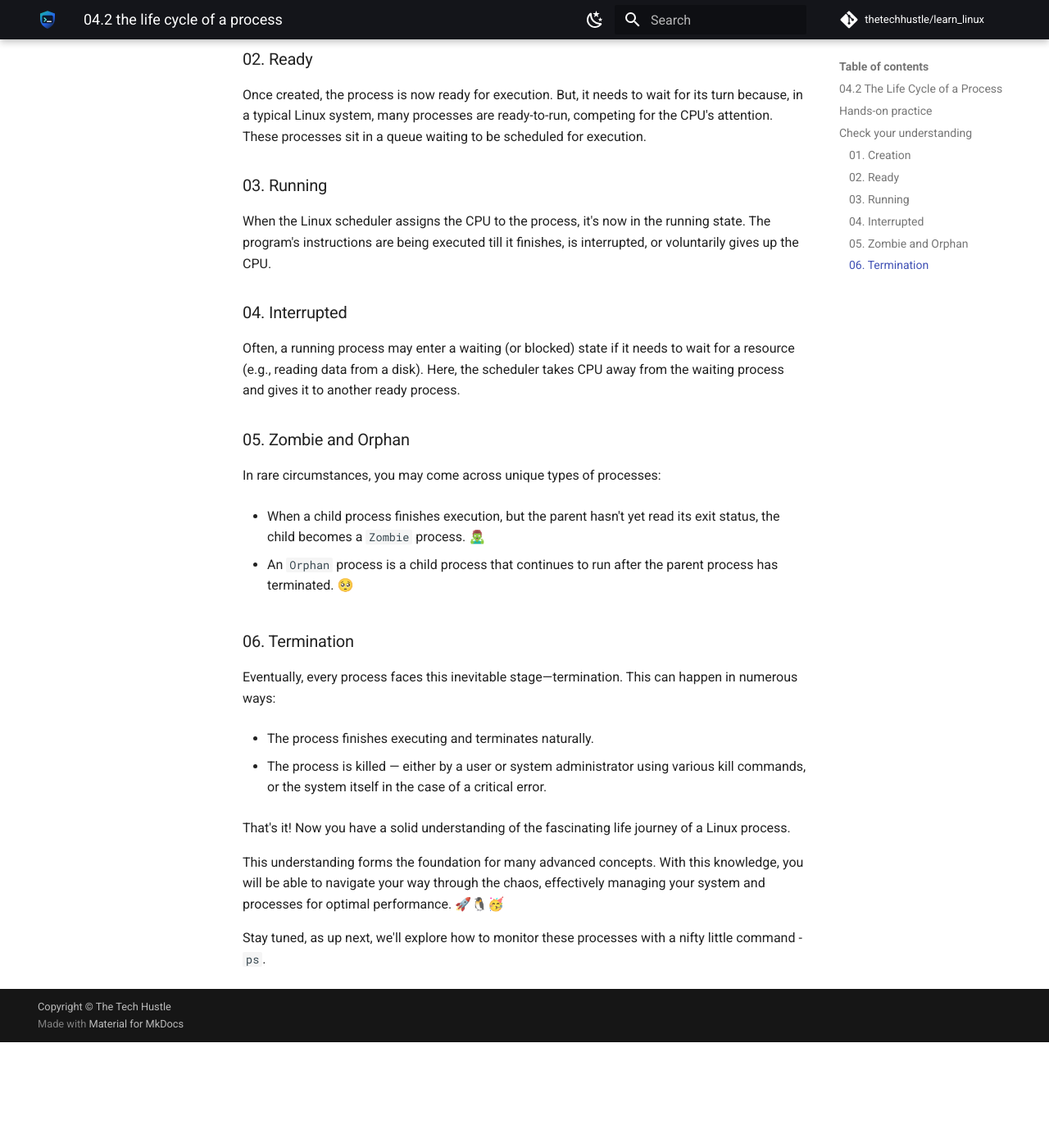
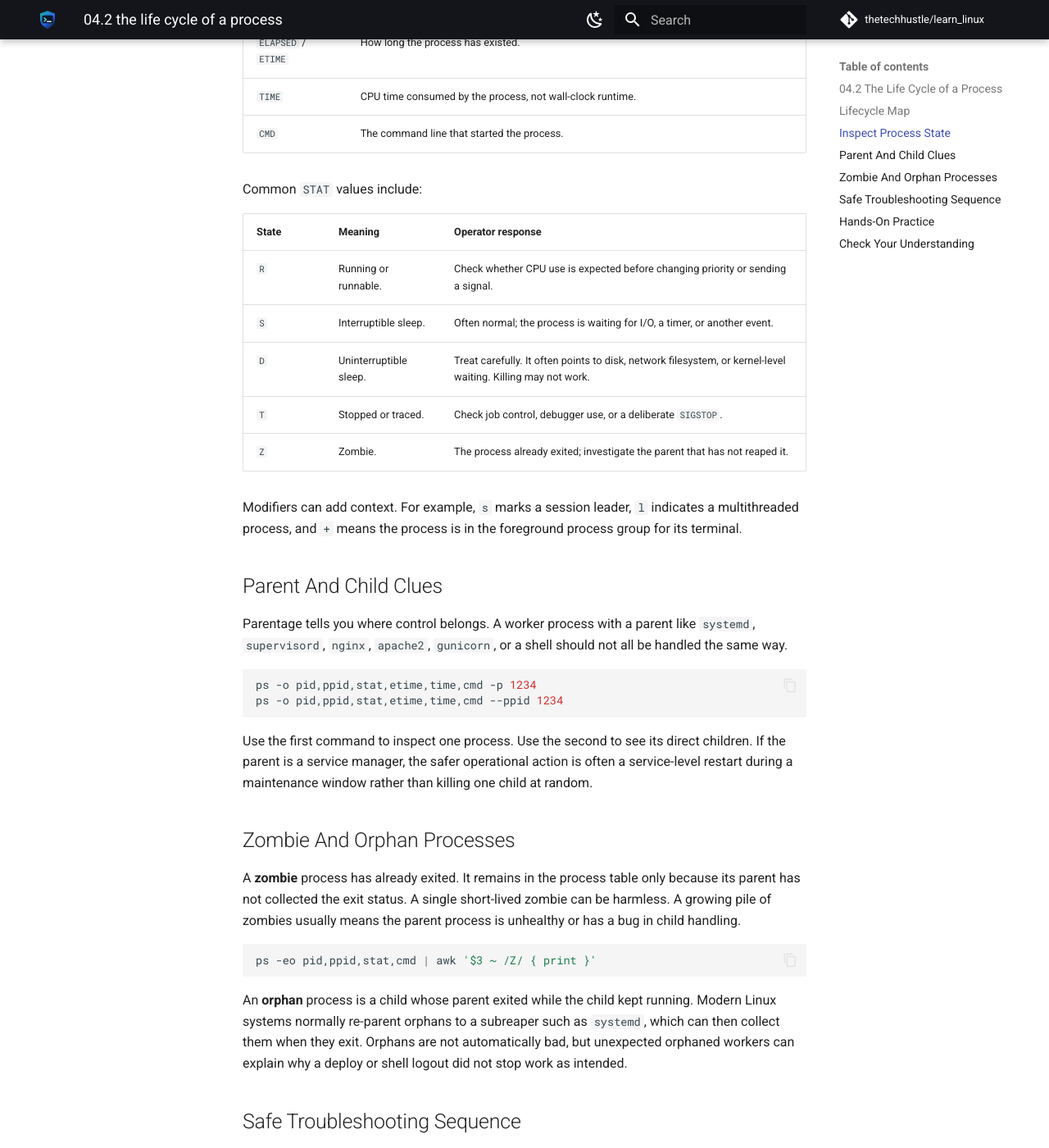
Before and after one commit to thetechhustle/learn_linux, an MkDocs documentation site: the page built from docs/lessons/04_process_control/04.2_the_life_cycle_of_a_process.md, in a window 1280 px wide and 1400 px high, scrolled down 1724 px. Shown: the whole window at 82% size. Built offline with MkDocs 1.6.1 and Material for MkDocs 9.7.7, drawn with Linux system fonts in a browser that asks for light colours; comment, search, counter and statistics services are not loaded; before the commit the page ends 2995 px from its top, so only the background shows below that; some of the changed text lies outside the part shown.

Commit message:
Improve Chapter 04 process lifecycle lesson (#23)
Co-authored-by: Jules Ai <jules@Juless-Air.ts.net lan>

````diff
--- a/docs/lessons/04_process_control/04.2_the_life_cycle_of_a_process.md
+++ b/docs/lessons/04_process_control/04.2_the_life_cycle_of_a_process.md
@@ -1,84 +1,155 @@
 ## 04.2 The Life Cycle of a Process
 
-
-
 !!! abstract "What you will learn"
-    - Explain where **04.2 The Life Cycle of a Process** fits in day-to-day Linux operations.
-    - Use current Linux tooling to inspect, change, and verify the relevant system behavior.
-    - Connect the concept to a real operational scenario: an API server where latency spikes because one process is consuming CPU.
+    - Describe how a Linux process moves from creation to exit.
+    - Use `ps` to inspect parent processes, process state, CPU time, and command names.
+    - Distinguish running, sleeping, stopped, zombie, and orphaned processes during troubleshooting.
+    - Decide when to observe, wait, signal, or escalate a process-control incident.
 
 !!! example "Field story"
-    Imagine an API server where latency spikes because one process is consuming CPU. Your job is not to memorize a command; it is to build a short evidence trail, choose a low-risk change, and prove whether the system improved.
+    An API server is slow after a deploy. One worker process is consuming CPU, another appears stuck, and a few short-lived children keep coming and going. Before killing anything, you need to know which processes are active work, which are waiting on I/O, and which are leftovers that point back to a parent-process problem.
 
 !!! success "Operator principle"
-    Collect process evidence before killing or renicing anything.
+    Process state is evidence. Confirm where a process is in its lifecycle before deciding whether to wait, trace, restart, or terminate it.
 
-## Hands-on practice
+A Linux process is not just a command name. It has a parent, an owner, a process ID, a state, resource counters, open files, signal handlers, and an exit status when it finishes. The lifecycle explains how those pieces change from process creation through cleanup.
 
-Run these on a disposable VM, container, or lab machine unless the lesson explicitly says otherwise.
+## Lifecycle Map
 
-1. Inspect the current state with a read-only command related to this topic.
-2. Save the command and output in a short lab note.
-3. Make one reversible change or simulate the change in a sandbox.
-4. Re-run the inspection and explain what changed.
+Most process investigations follow this path:
 
-## Check your understanding
+1. **Created:** A parent process calls `fork()` or `clone()` to create a child. The child inherits many attributes from the parent, including environment variables and open file descriptors.
+2. **Execed:** The child often calls `exec()` to replace its inherited program image with the command it is supposed to run.
+3. **Runnable or running:** The scheduler can place the process on a CPU when it is ready to run.
+4. **Sleeping or waiting:** The process is waiting for a resource such as disk I/O, network I/O, a timer, or a lock.
+5. **Stopped:** A signal or job-control action has paused the process.
+6. **Exited:** The process has finished or was terminated by a signal.
+7. **Reaped:** The parent collects the child's exit status. Until this happens, the child may appear as a zombie.
 
-- What evidence would tell you that this system is healthy?
-- What is the riskiest command in this lesson, and how would you make it safer?
-- How would you explain section 4.2 to a teammate during an incident handoff?
+## Inspect Process State
 
-
-Just as every living organism in the world undergoes a lifecycle, a process in Linux too passes through a predictable series of states from the moment of its creation to the termination. By understanding this lifecycle, you gain essential insight into how processes coexist and function within your Linux system. 🐣🌳💀
-
-### 01. Creation
-
-Every Linux process starts its life when it's born or created—this generally occurs for one of two reasons:
-
-- A parent process creates a new child process. This could be due to various reasons such as the need to perform a task in parallel or the necessity to execute a different program. In Linux, process creation is achieved via the `fork()` system call.
-
-- The system boots up, automatically running a set of processes known as daemons.
-
-When a process is created, it inherits most attributes from its parent process.
+Use `ps` to collect a compact view of the process tree and state:
 
 ```bash
-$ ps
-PID   PPID  CMD
-1001  1000  /bin/bash
-1002  1001  ps
+ps -eo pid,ppid,user,stat,etime,time,cmd --forest
 ```
-In the above, process `ps` with PID `1002` was created by the parent process `/bin/bash` with PID `1001`.
 
-### 02. Ready
+The most useful fields during an incident are:
 
-Once created, the process is now ready for execution. But, it needs to wait for its turn because, in a typical Linux system, many processes are ready-to-run, competing for the CPU's attention. These processes sit in a queue waiting to be scheduled for execution.
+| Field | Why it matters |
+| --- | --- |
+| `PID` | The process ID you use for focused inspection or signals. |
+| `PPID` | The parent process. This often identifies the service manager, shell, worker supervisor, or application master process. |
+| `USER` | The account that owns the process and its permissions. |
+| `STAT` | The process state plus modifiers. This is the fastest lifecycle clue. |
+| `ELAPSED` / `ETIME` | How long the process has existed. |
+| `TIME` | CPU time consumed by the process, not wall-clock runtime. |
+| `CMD` | The command line that started the process. |
 
-### 03. Running
+Common `STAT` values include:
 
-When the Linux scheduler assigns the CPU to the process, it's now in the running state. The program's instructions are being executed till it finishes, is interrupted, or voluntarily gives up the CPU.
+| State | Meaning | Operator response |
+| --- | --- | --- |
+| `R` | Running or runnable. | Check whether CPU use is expected before changing priority or sending a signal. |
+| `S` | Interruptible sleep. | Often normal; the process is waiting for I/O, a timer, or another event. |
+| `D` | Uninterruptible sleep. | Treat carefully. It often points to disk, network filesystem, or kernel-level waiting. Killing may not work. |
+| `T` | Stopped or traced. | Check job control, debugger use, or a deliberate `SIGSTOP`. |
+| `Z` | Zombie. | The process already exited; investigate the parent that has not reaped it. |
 
-### 04. Interrupted
+Modifiers can add context. For example, `s` marks a session leader, `l` indicates a multithreaded process, and `+` means the process is in the foreground process group for its terminal.
 
-Often, a running process may enter a waiting (or blocked) state if it needs to wait for a resource (e.g., reading data from a disk). Here, the scheduler takes CPU away from the waiting process and gives it to another ready process.
+## Parent And Child Clues
 
-### 05. Zombie and Orphan
+Parentage tells you where control belongs. A worker process with a parent like `systemd`, `supervisord`, `nginx`, `apache2`, `gunicorn`, or a shell should not all be handled the same way.
 
-In rare circumstances, you may come across unique types of processes:
+```bash
+ps -o pid,ppid,stat,etime,time,cmd -p 1234
+ps -o pid,ppid,stat,etime,time,cmd --ppid 1234
+```
 
-- When a child process finishes execution, but the parent hasn't yet read its exit status, the child becomes a `Zombie` process. 🧟‍♂️
+Use the first command to inspect one process. Use the second to see its direct children. If the parent is a service manager, the safer operational action is often a service-level restart during a maintenance window rather than killing one child at random.
 
-- An `Orphan` process is a child process that continues to run after the parent process has terminated. 🥺
+## Zombie And Orphan Processes
 
-### 06. Termination
+A **zombie** process has already exited. It remains in the process table only because its parent has not collected the exit status. A single short-lived zombie can be harmless. A growing pile of zombies usually means the parent process is unhealthy or has a bug in child handling.
 
-Eventually, every process faces this inevitable stage—termination. This can happen in numerous ways:
+```bash
+ps -eo pid,ppid,stat,cmd | awk '$3 ~ /Z/ { print }'
+```
 
-- The process finishes executing and terminates naturally.
+An **orphan** process is a child whose parent exited while the child kept running. Modern Linux systems normally re-parent orphans to a subreaper such as `systemd`, which can then collect them when they exit. Orphans are not automatically bad, but unexpected orphaned workers can explain why a deploy or shell logout did not stop work as intended.
 
-- The process is killed — either by a user or system administrator using various kill commands, or the system itself in the case of a critical error.
+## Safe Troubleshooting Sequence
 
-That's it! Now you have a solid understanding of the fascinating life journey of a Linux process.
+When a process looks suspicious, move from least invasive to most invasive:
 
-This understanding forms the foundation for many advanced concepts. With this knowledge, you will be able to navigate your way through the chaos, effectively managing your system and processes for optimal performance. 🚀🐧🥳
+1. Identify the process and its parent.
 
-Stay tuned, as up next, we'll explore how to monitor these processes with a nifty little command - `ps`.
+    ```bash
+    ps -o pid,ppid,user,stat,etime,time,cmd -p <PID>
+    ```
+
+2. Check whether the process is part of a managed service.
+
+    ```bash
+    systemctl status <service-name>
+    ```
+
+3. Inspect nearby processes before acting.
+
+    ```bash
+    ps -eo pid,ppid,user,stat,etime,time,cmd --forest | less
+    ```
+
+4. Prefer graceful signals when termination is justified.
+
+    ```bash
+    kill -TERM <PID>
+    ```
+
+5. Use `kill -KILL` only after you have evidence that graceful shutdown failed and you understand what cleanup the process may skip.
+
+!!! warning "Do not use `kill -9` as a first response"
+    `SIGKILL` gives a process no chance to flush buffers, release locks, remove temporary files, or close network sessions cleanly. It can be appropriate, but only after you have collected evidence and tried safer options.
+
+## Hands-On Practice
+
+Run these commands on a disposable VM, container, or lab machine.
+
+1. Start a long-running process in one terminal:
+
+    ```bash
+    sleep 300
+    ```
+
+2. In another terminal, find its lifecycle details:
+
+    ```bash
+    ps -o pid,ppid,user,stat,etime,time,cmd -C sleep
+    ```
+
+3. Stop and resume it:
+
+    ```bash
+    kill -STOP <PID>
+    ps -o pid,ppid,stat,cmd -p <PID>
+    kill -CONT <PID>
+    ps -o pid,ppid,stat,cmd -p <PID>
+    ```
+
+4. End it gracefully:
+
+    ```bash
+    kill -TERM <PID>
+    ps -o pid,ppid,stat,cmd -p <PID>
+    ```
+
+Record which `STAT` values you observed and what each one meant.
+
+## Check Your Understanding
+
+- Why is `PPID` important before terminating a process?
+- What does a zombie process prove, and what does it not prove?
+- Why might a process in `D` state ignore normal termination attempts?
+- When is a service-level restart safer than sending a signal directly to one process?
+- What evidence would you include in an incident handoff before escalating from `SIGTERM` to `SIGKILL`?
````
